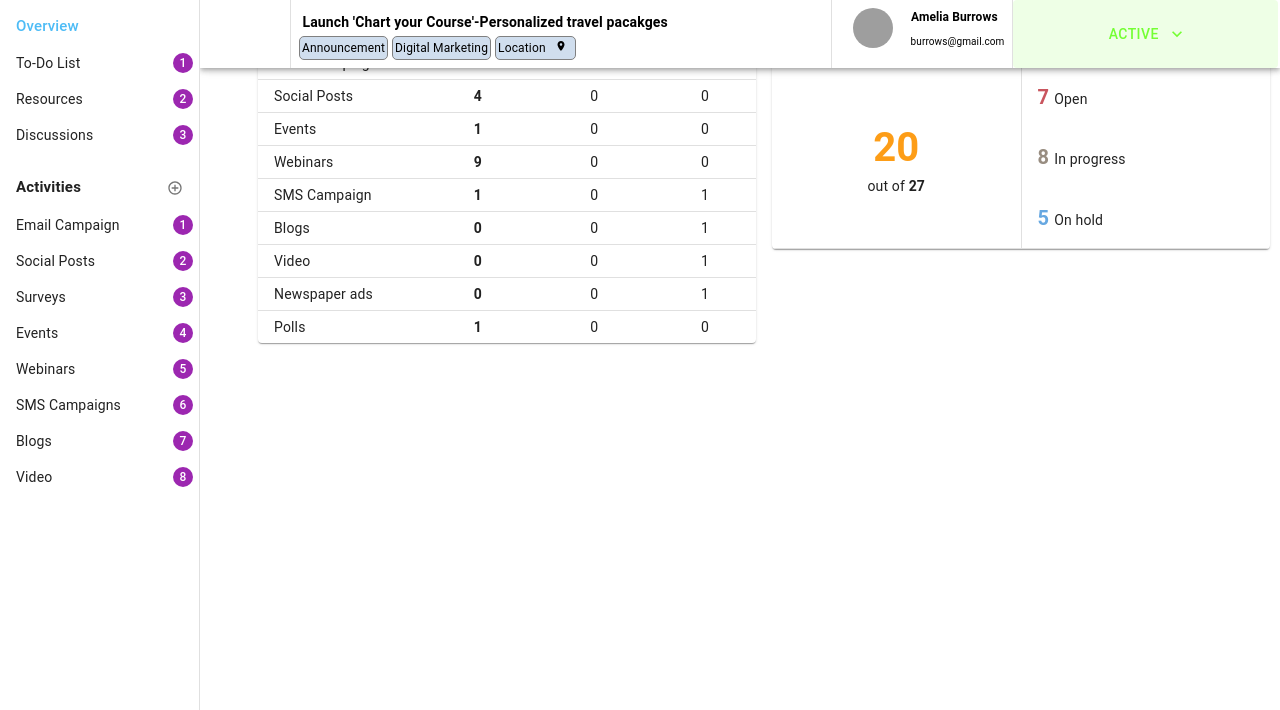
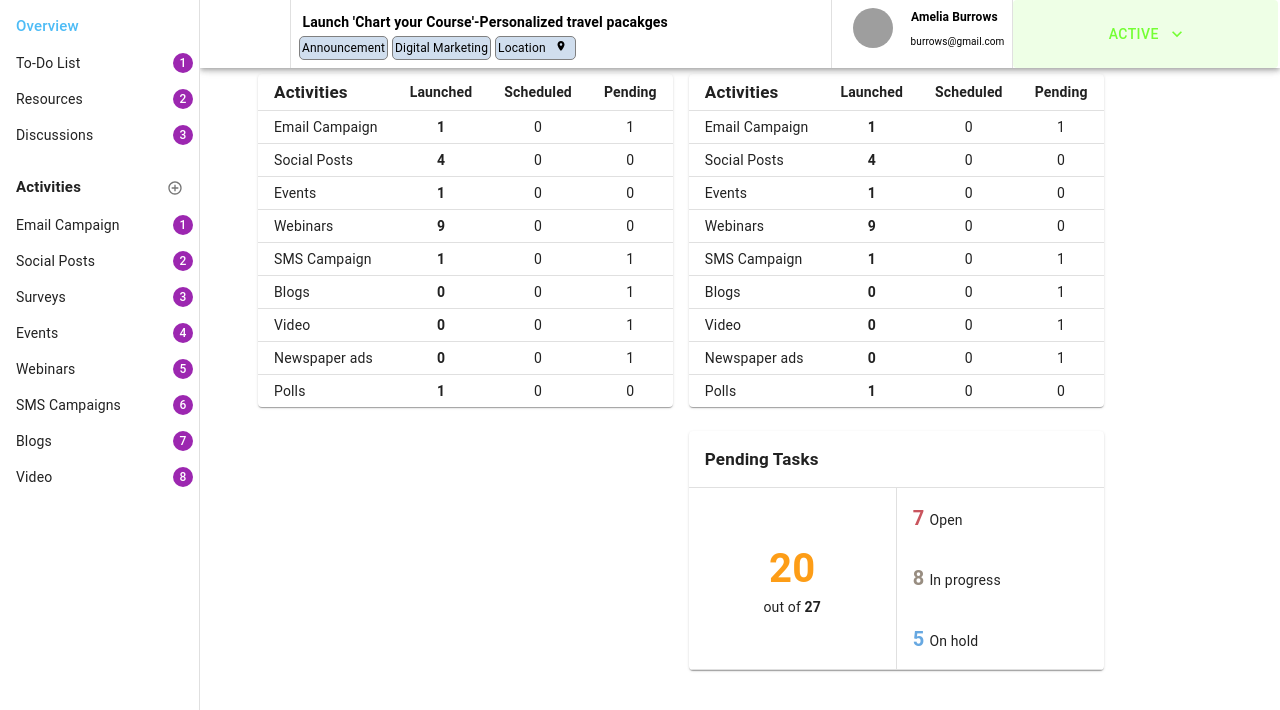
Before and after one commit to jayaramaurigo/aurigo-campaign-manager-app, a React (Create React App) app in the folder campaign-manager-frontend/: page / in a window 1280 px wide. Shown: the top 710 px of the page. Built offline with nearby package versions, Linux system fonts and the light colour scheme; grey boxes are pictures that could not be loaded.

Commit message:
fixed homepage gridview

```diff
--- a/campaign-manager-frontend/src/components/CampaignBanner.tsx
+++ b/campaign-manager-frontend/src/components/CampaignBanner.tsx
@@ -30,7 +30,8 @@ const drawerWidth = 200;
 
 export default function CampaignBanner(){
    return   (<><AppBar
-   position="fixed"
+
+    position="fixed"
    sx={{ width: `calc(100% - ${drawerWidth}px)`, ml: `${drawerWidth}px`, bgcolor: 'white'}}
  >
     <Toolbar disableGutters={true}>
--- a/campaign-manager-frontend/src/components/NavBar.tsx
+++ b/campaign-manager-frontend/src/components/NavBar.tsx
@@ -21,7 +21,7 @@ const drawerWidth = 200;
 
 export default function PermanentDrawerLeft() {
   return (
-    <Box  component="nav">
+   <>
       <Drawer
         sx={{
           width: drawerWidth,
@@ -69,6 +69,6 @@ export default function PermanentDrawerLeft() {
             ))}
         </List>
       </Drawer>
-    </Box>
+    </>
   );
 }
--- a/campaign-manager-frontend/src/components/homepage.tsx
+++ b/campaign-manager-frontend/src/components/homepage.tsx
@@ -21,19 +21,35 @@ export default function Homepage(){
       }}>
 
 
+        <CssBaseline />
+        <CampaignBanner/>
 
-        <CampaignBanner/>
-        <CssBaseline />
         <NavBar/>
+        <Box
 
-    <Grid container spacing={2}>
-    <Grid item xs={2} md={6}>
+        >
+          <Toolbar />
+
+          <Grid container  spacing={2}>
+          <Grid item xs={6}>
+            <Grid item xs={12} height={'100%'}>
+            <Activities/>
+            </Grid>
+            </Grid>
+            <Grid item md={6}>
+    <Grid item  xs={2} md={12}>
     <Activities/>
       </Grid>
-      <Grid item xs={2} md={6}>
+      <br></br>
+      <Grid item xs={2} md={12}>
       <PendingTasks/>
      </Grid>
+     </Grid>
     </Grid>
+
+ {/* <Activities></Activities>
+ <PendingTasks/> */}
+ </Box>
 
     </Box>
 
```
